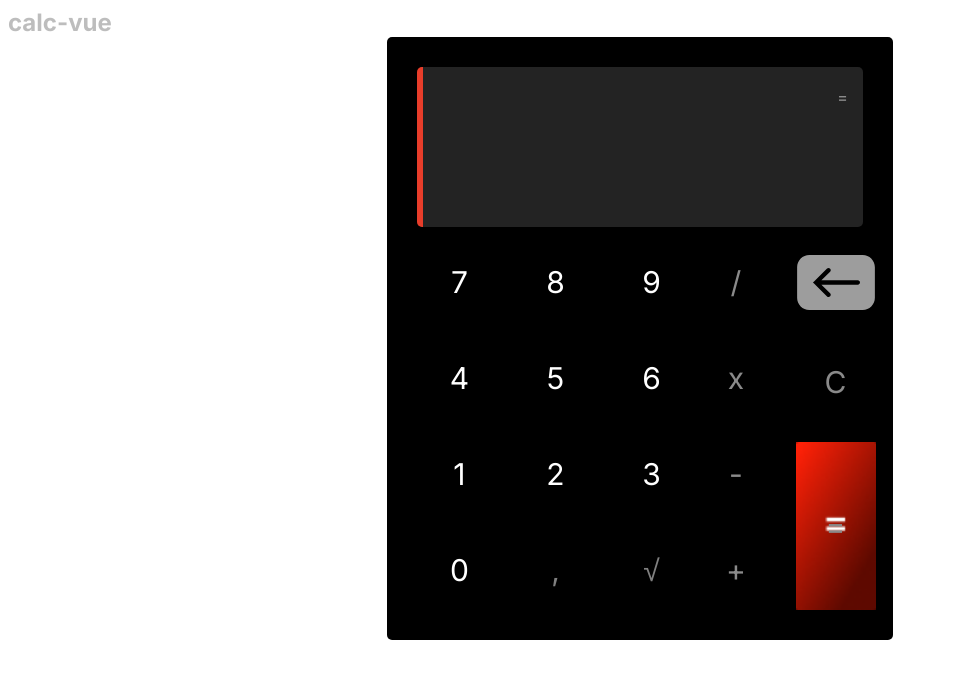
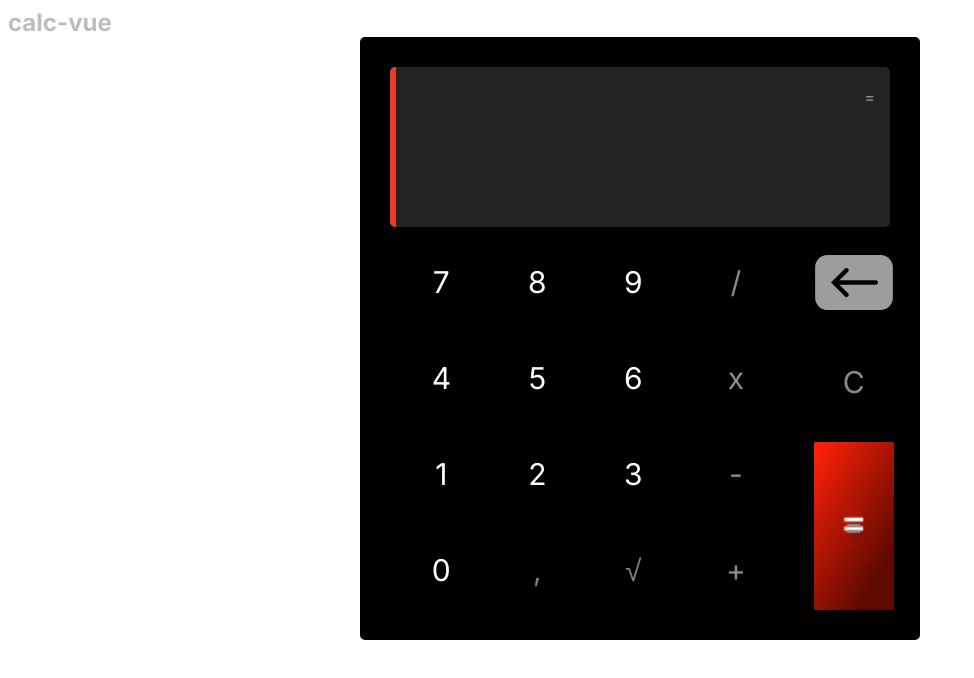
Before and after one commit to senagab/calculator-vue, a Vue app: page / in a window 1280 px wide. Shown: the top 678 px of the page, without its empty margins (0-974 px from the left). Built offline with nearby package versions, Linux system fonts and the light colour scheme.

Commit message:
feat: lagura minima do container

```diff
--- a/src/App.vue
+++ b/src/App.vue
@@ -147,6 +147,7 @@ header {
   display: flex;
   flex-direction: column;
   width: 40%;
+  min-width: 35em;
   margin: 0 auto;
   height: 100%;
   background-color: black;
@@ -286,7 +287,4 @@ header {
     }
   }
 }
-
-
-
 </style>
```
